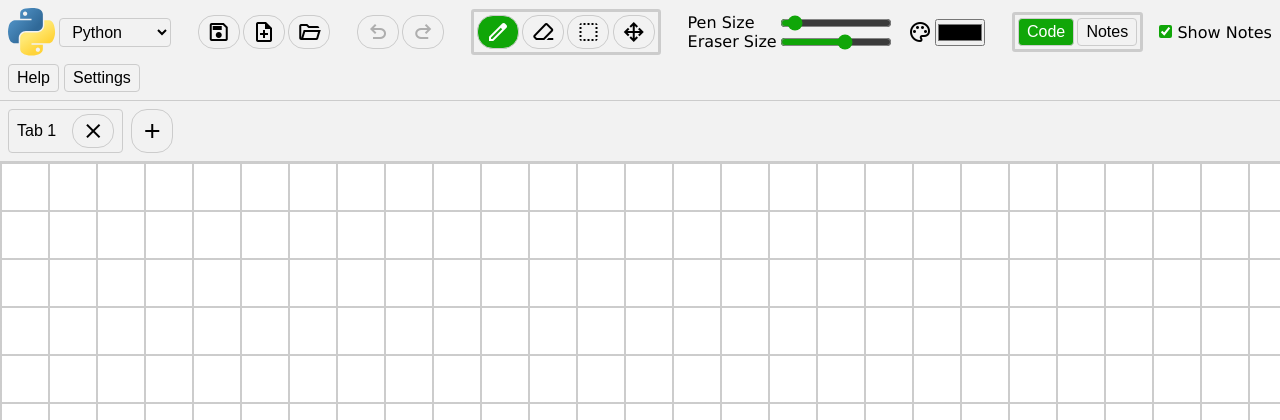
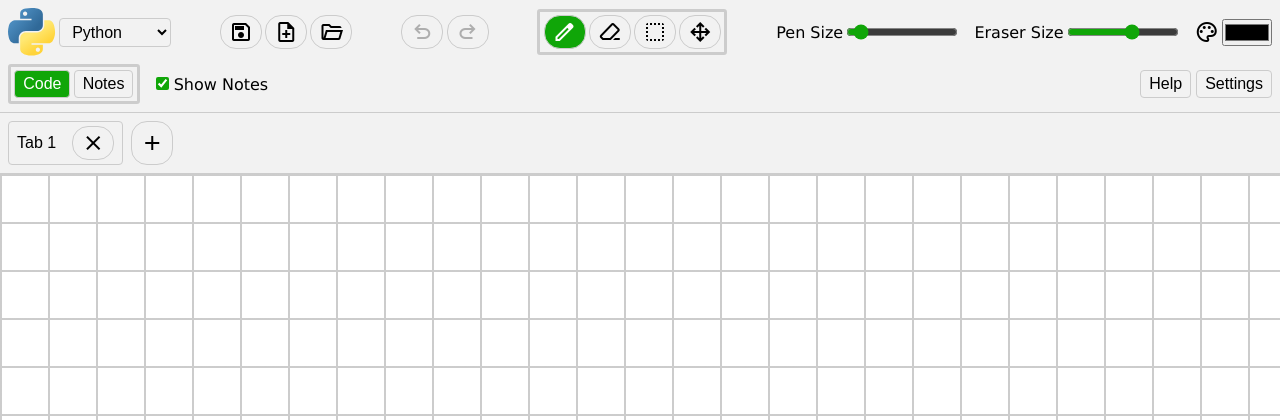
Before and after one commit to A-Team-Name/Enscribe, a Django app: page / in a window 1280 px wide. Shown: the top 420 px of the page. Run offline with Django 5.2, Linux system fonts and the light colour scheme; the visitor is signed in with stand-in values (Sample User, id 1); parts of the project's set-up code (start-up, migrations or seed data) failed here and were passed over.

Commit message:
Pen and Eraser size sliders unstacked
Having them so close together would make them harder to use on a
touchscreen

```diff
--- a/backend/templates/main_app.html
+++ b/backend/templates/main_app.html
@@ -49,7 +49,6 @@
       </radio-panel>
 
       <div class="spaced-bar" style="gap: 1rem">
-        <div style="display: flex; flex-direction: column">
         <div class="spaced-bar">
           <label for="pen-width">
             Pen Size
@@ -62,7 +61,6 @@
             Eraser Size
           </label>
           <input id="eraser-width" name="eraser-width" type="range" value="20" min="5" max="30"/>
-          </div>
         </div>
 
         <div class="spaced-bar">
```
Lines whose indentation alone changed are shown as unchanged.
